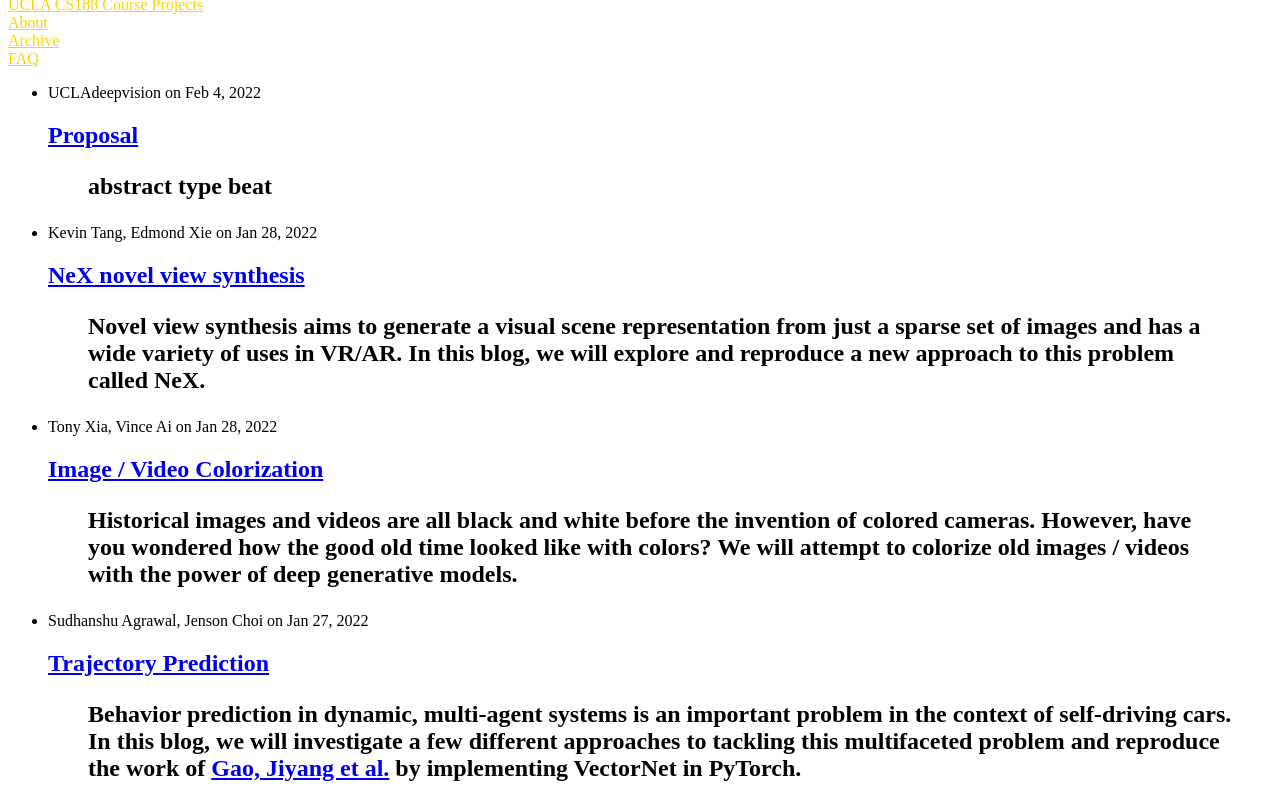
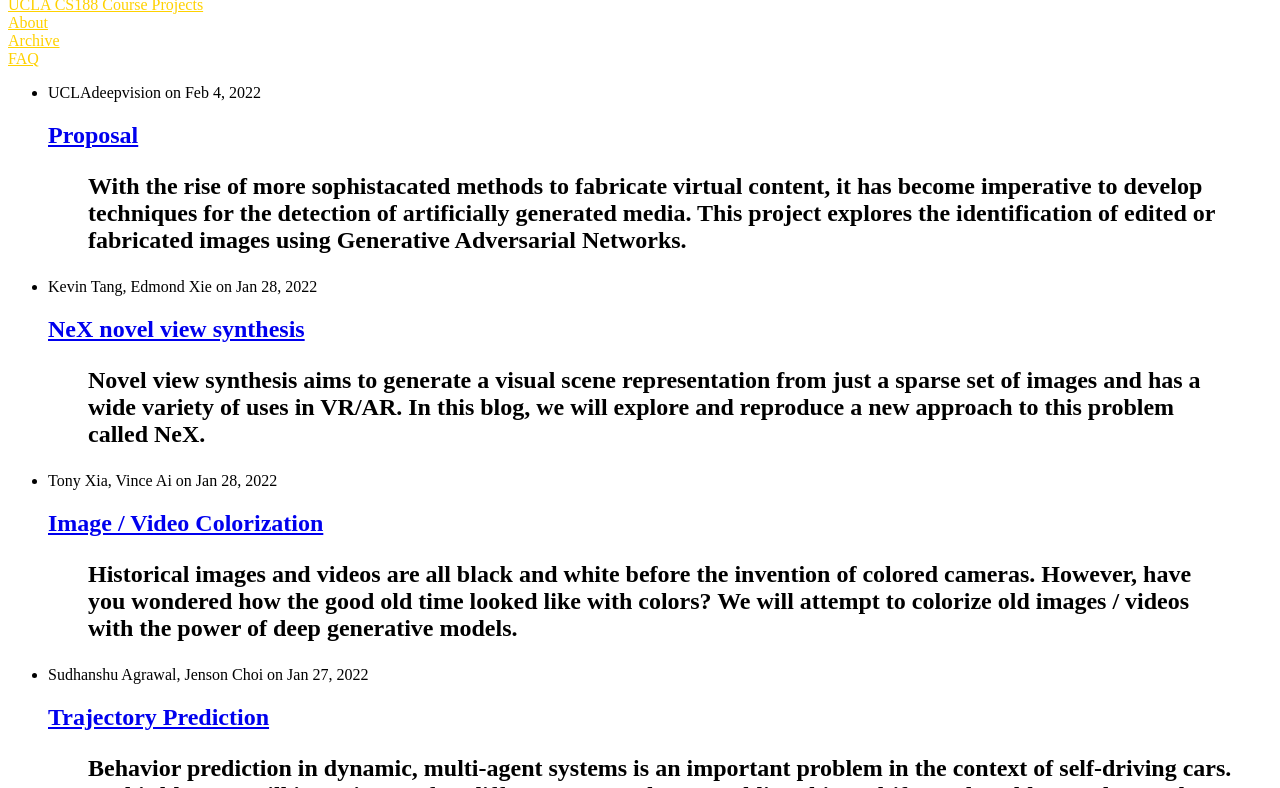
Before and after one commit to UCLAdeepvision/CS188-Projects-2022Winter, a Jekyll site: the page built from index.html, in a window 1280 px wide and 900 px high, cut to the strip 112-900 px from the top of the window. Built offline with Jekyll 4.4.1, drawn with Linux system fonts in a browser that asks for light colours.

Commit message:
added info on deepfakes

```diff
--- a/_posts/2022-02-04-team18-deepfake-detection.md
+++ b/_posts/2022-02-04-team18-deepfake-detection.md
@@ -6,7 +6,7 @@ author: UCLAdeepvision
 date: 2022-02-04
 ---
 
-> abstract type beat
+> With the rise of more sophistacated methods to fabricate virtual content, it has become imperative to develop techniques for the detection of artificially generated media. This project explores the identification of edited or fabricated images using Generative Adversarial Networks.
 
 
 <!--more-->
@@ -14,8 +14,8 @@ date: 2022-02-04
 * TOC
 {:toc}
 
-## What is a Deepfake Detection?
-
+## What is a Deepfake?
+Deepfakes are artificially generated images and videos that are difficult to distingish from authentic content. These images and videos can have massive social and political implications, which has led to the development of sophisticated techniques to detect them. Nowadays the most common approach to produce deepfakes is using deep learning models such as autoencoders and Generative Adversarial Networks. Detecting deepfakes is a binary classification problem: images are categorized as fake or real. While early approaches to this problem involved hand-tuning features, newer deep-learning approaches make use of CNNs and GANs to produce better results. These methods allow for better and more fine-tuned feature extraction, which in turn allows for more nuanced detection.
 
 ## Detecting Deepfakes: Generative Adversarial Networks
 
```
